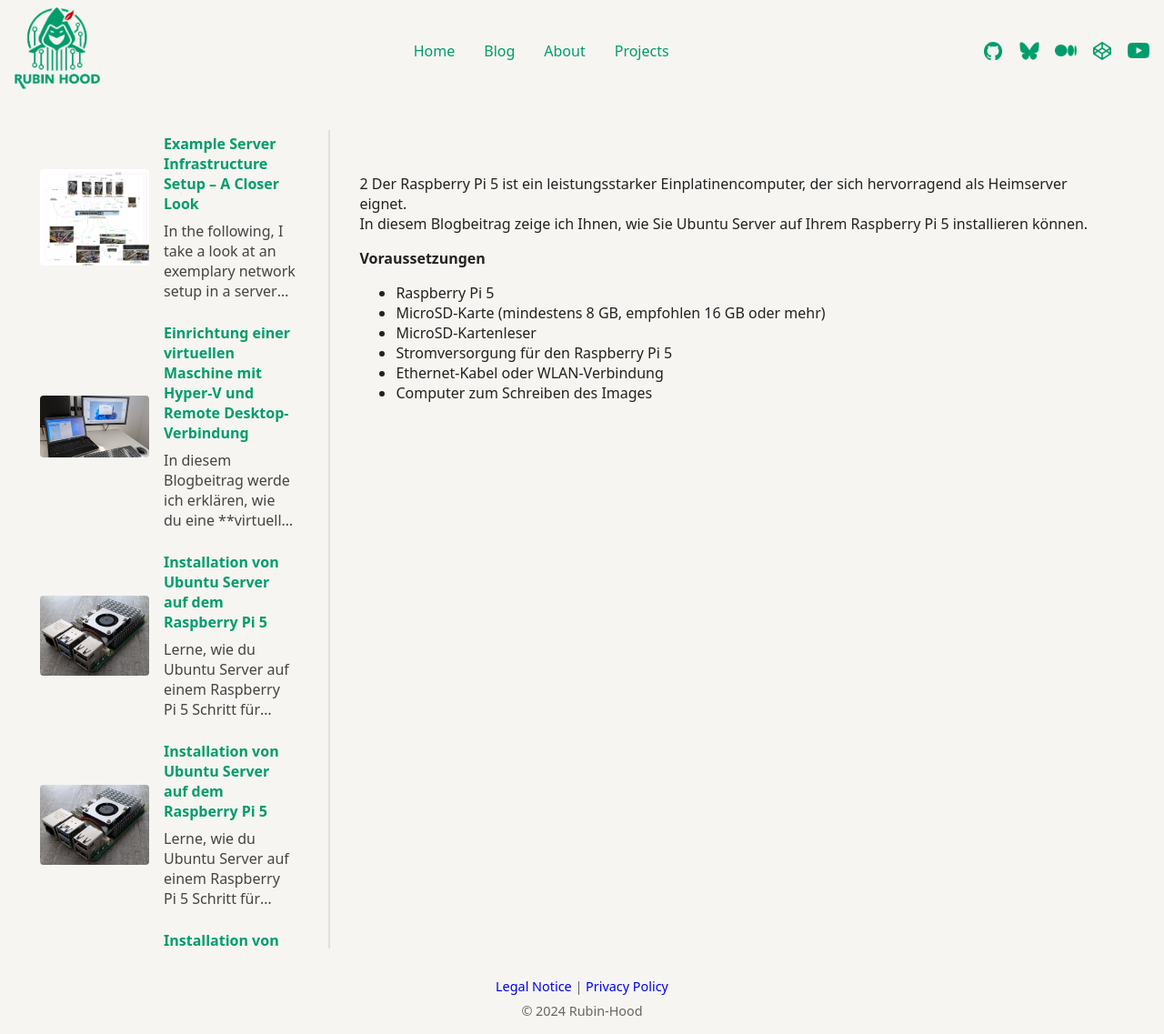
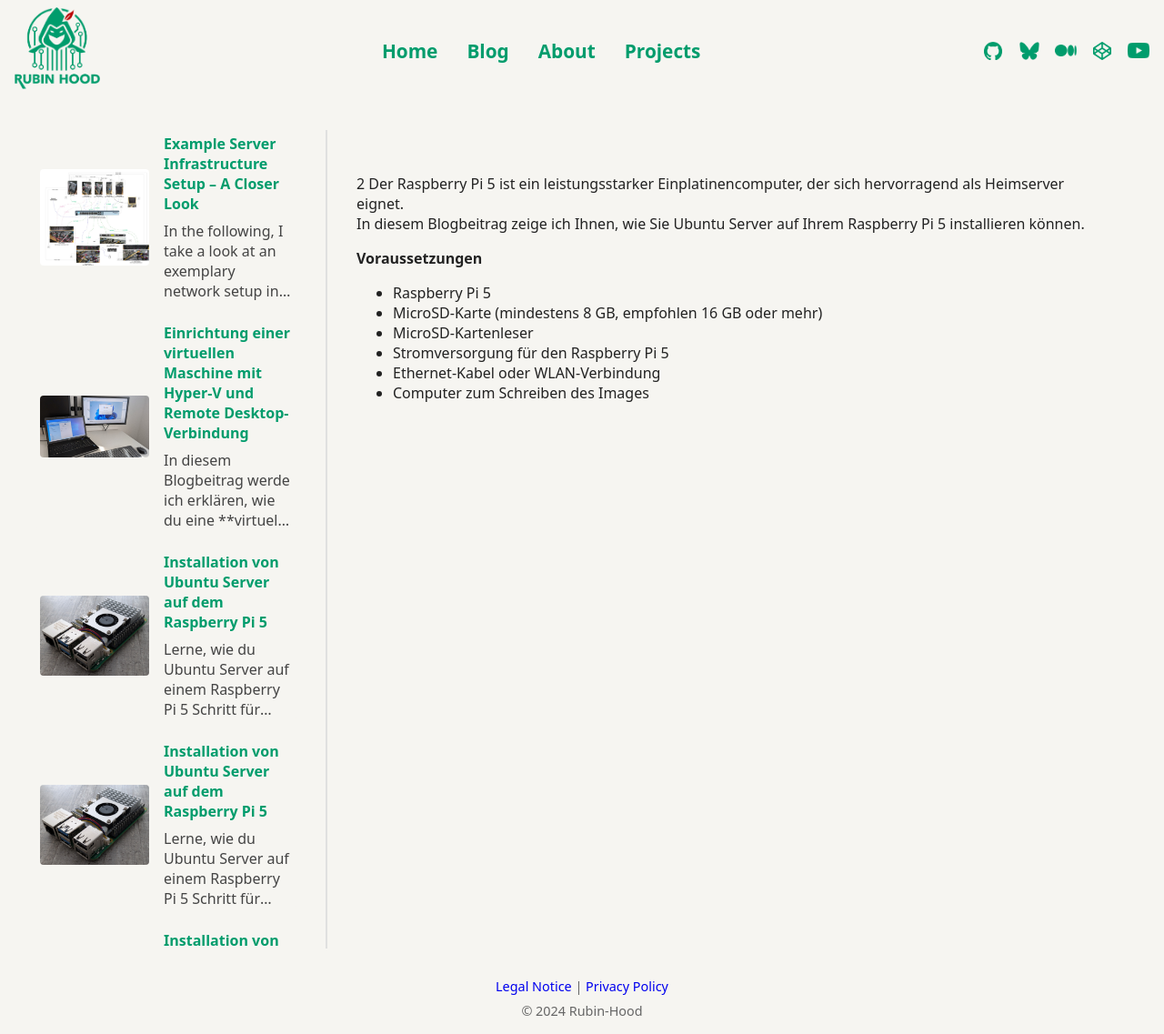
Before and after one commit to rubin-hood/rubinhood-blog, a Jekyll site: the page built from _posts/2024-06-01-beispiel2.md, in a window 1280 px wide. Shown: the whole page at 91% size. Built offline with Jekyll 4.4.1, drawn with Linux system fonts in a browser that asks for light colours.

Commit message:
Update style.css

```diff
--- a/assets/css/style.css
+++ b/assets/css/style.css
@@ -52,8 +52,8 @@
 .site-nav a {
   text-decoration: none;             /* Unterstreicht die Links NICHT */
   color: #009C6C;                       /* Dunkelgraue Schrift für die Navigation */
-  /* font-weight: bold;                 /* Links fett anzeigen */
-  font-size: 1rem;                 /* Schrift der Navigation größer */
+  font-weight: bold;                 /* Links fett anzeigen */
+  font-size: 1.3rem;                 /* Schrift der Navigation größer */
 }
 
 .site-nav a:hover {
@@ -241,11 +241,15 @@
 }
 
 .blog-sidebar {
-  flex: 1 1 450px;      /* Sidebar: nimmt minimal 1 Anteil, darf wachsen/schrumpfen, Startbreite 350px */
+
   border-right: 2px solid #e0e0e0; /* <--- Hier die Linie ergänzen! */
   padding-right: 2rem;  /* Optional: Abstand zur Linie, passend zum gap */
   box-sizing: border-box; /* Sicherstellen, dass Padding/Borders eingerechnet werden */
   min-width: 260px; /* Sidebar wird nie schmaler als 260px */
+
+  width: 320px;      /* Feste Breite, z.B. 320px – nach Geschmack anpassen */
+  max-width: 350px;  /* Optional */
+  flex: 0 0 320px;   /* Flexbox: genau 320px Breite */
 }
 
 .blog-content {
```
